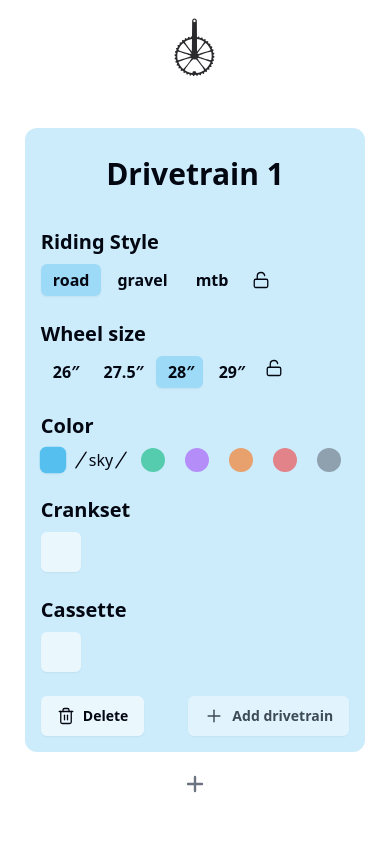
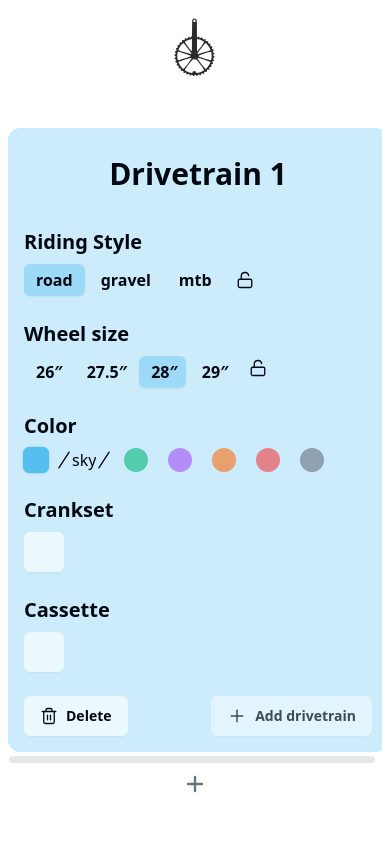
Before and after one commit to dmrtnv/gear-ratios, a React (Vite) app: page / in a window 390 px wide. Shown: the top 844 px of the page. Built offline with nearby package versions, Linux system fonts and the light colour scheme.

Commit message:
Fix mobile layout

```diff
--- a/src/components/CogsInput.tsx
+++ b/src/components/CogsInput.tsx
@@ -102,7 +102,7 @@ function CogsInput({ globalCogs, setGlobalCogs, maxLength = 15, orderBy = 'asc'
   };
 
   return (
-    <div onFocus={handleFocus} onBlur={handleBlur} className='flex flex-1 flex-wrap gap-1 sm:min-w-[348px]'>
+    <div onFocus={handleFocus} onBlur={handleBlur} className='flex min-w-[348px] flex-1 flex-wrap gap-1'>
       {cogs.map((cog, index) => (
         <InputSlot
           key={index}
--- a/src/components/drivetrain-stack/DrivetrainStack.tsx
+++ b/src/components/drivetrain-stack/DrivetrainStack.tsx
@@ -14,8 +14,8 @@ function DrivetrainStack({ maxLength = DEFAULT_MAX_LENGTH }: { maxLength?: numbe
   const { isMobile } = useLayout();
 
   return (
-    <section className='relative flex max-w-full flex-col items-center overflow-hidden px-2 md:block'>
-      <ScrollArea type='auto' className='pb-3 md:mx-12'>
+    <section className='relative flex w-full flex-col items-center overflow-hidden px-2 md:block md:w-auto'>
+      <ScrollArea type='auto' className='w-full pb-3 md:mx-12'>
         <div className='flex flex-col gap-1 overflow-hidden rounded-xl md:flex-row'>
           {drivetrains.map((d) => (
             <DrivetrainInput key={d.id} drivetrain={d} className='flex-initial rounded-md' />
```
